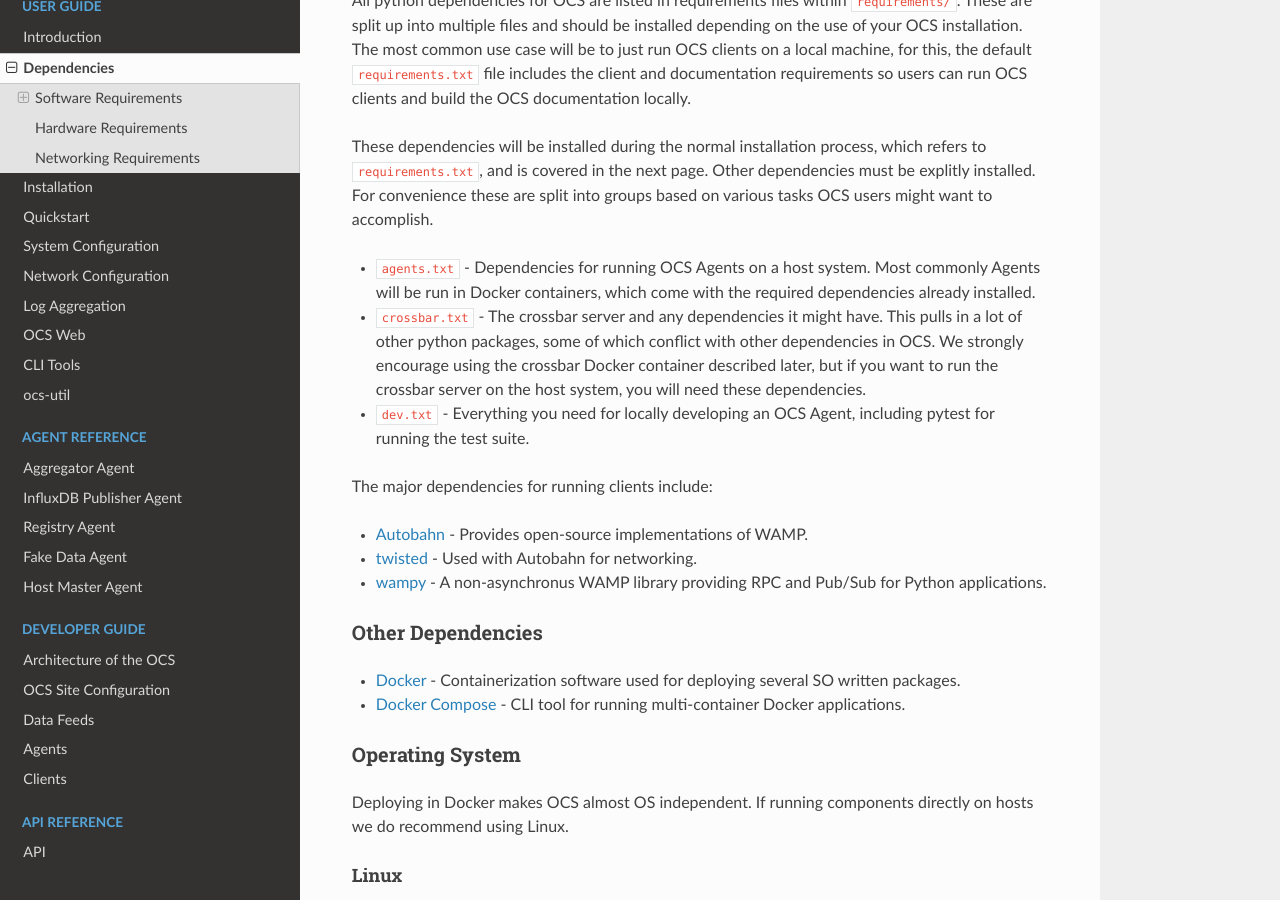
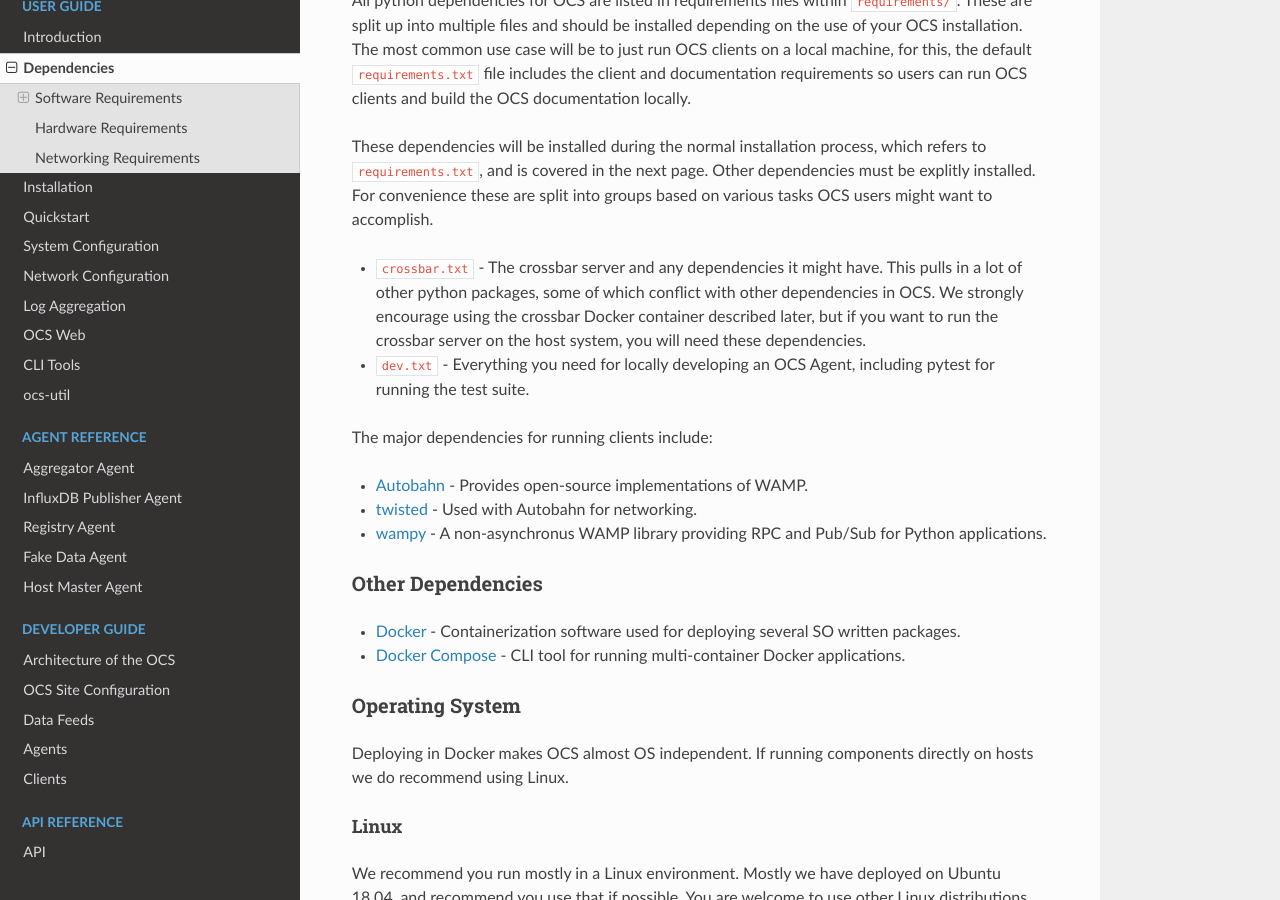
Before and after one commit to simonsobs/ocs, a Sphinx documentation site: the page built from docs/user/dependencies.rst, in a window 1280 px wide and 900 px high, scrolled down 469 px. Built offline with Sphinx 7.4.7 and the Read the Docs theme 2.0.0, drawn with Linux system fonts in a browser that asks for light colours.

Commit message:
Move agent requirements to specific Agent directories

```diff
--- a/docs/user/dependencies.rst
+++ b/docs/user/dependencies.rst
@@ -29,9 +29,6 @@ which refers to ``requirements.txt``, and is covered in the next page. Other
 dependencies must be explitly installed. For convenience these are split into
 groups based on various tasks OCS users might want to accomplish.
 
-* ``agents.txt`` - Dependencies for running OCS Agents on a host system. Most
-  commonly Agents will be run in Docker containers, which come with the
-  required dependencies already installed.
 * ``crossbar.txt`` - The crossbar server and any dependencies it might have.
   This pulls in a lot of other python packages, some of which conflict with
   other dependencies in OCS. We strongly encourage using the crossbar Docker
--- a/docs/user/installation.rst
+++ b/docs/user/installation.rst
@@ -73,6 +73,6 @@ To install, clone the repository and use pip to install::
     additional dependnecies listed in the files within ``requirements/``. You can
     do so using pip. For example::
 
-        pip3 install -r requirements/agents.txt
+        pip3 install -r requirements/dev.txt
 
 .. _Docker Compose: https://docs.docker.com/compose/install/
```
Also changed, not shown: 5 other files.
